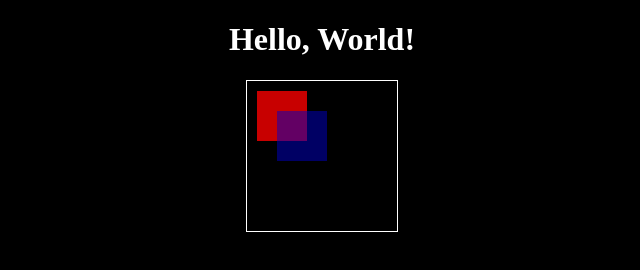
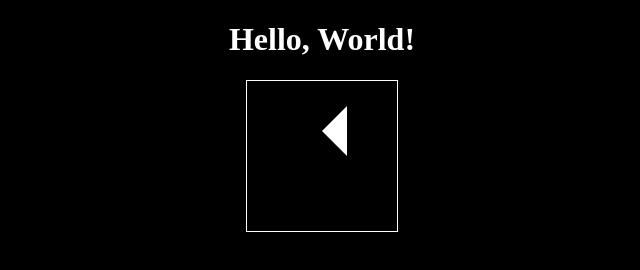
Before and after one commit to Exryl/website_main, a website: page app/public/index.html in a window 1280 px wide. Shown: the whole page, without its empty margins (318-958 px from the left). Drawn offline with Linux system fonts and the light colour scheme.

Commit message:
Fix formatting in HTML, update canvas drawing logic, and adjust CSS indentation

```diff
--- a/app/public/script.js
+++ b/app/public/script.js
@@ -1,13 +1,13 @@
 const canvas = document.getElementById("canvas");
+const ctx = canvas.getContext("2d");
 
 function draw() {
-  const ctx = canvas.getContext("2d");
-
-  ctx.fillStyle = "rgb(200 0 0)";
-  ctx.fillRect(10, 10, 50, 50);
-
-  ctx.fillStyle = "rgb(0 0 200 / 50%)";
-  ctx.fillRect(30, 30, 50, 50);
+  ctx.fillStyle = "rgb(255 255 255)";
+  ctx.beginPath();
+  ctx.moveTo(75, 50);
+  ctx.lineTo(100, 75);
+  ctx.lineTo(100, 25);
+  ctx.fill();
 }
 
 draw();
```
Also changed, not shown: app/public/style.css (+4 -4 lines), app/public/index.html (line endings or trailing spaces).
